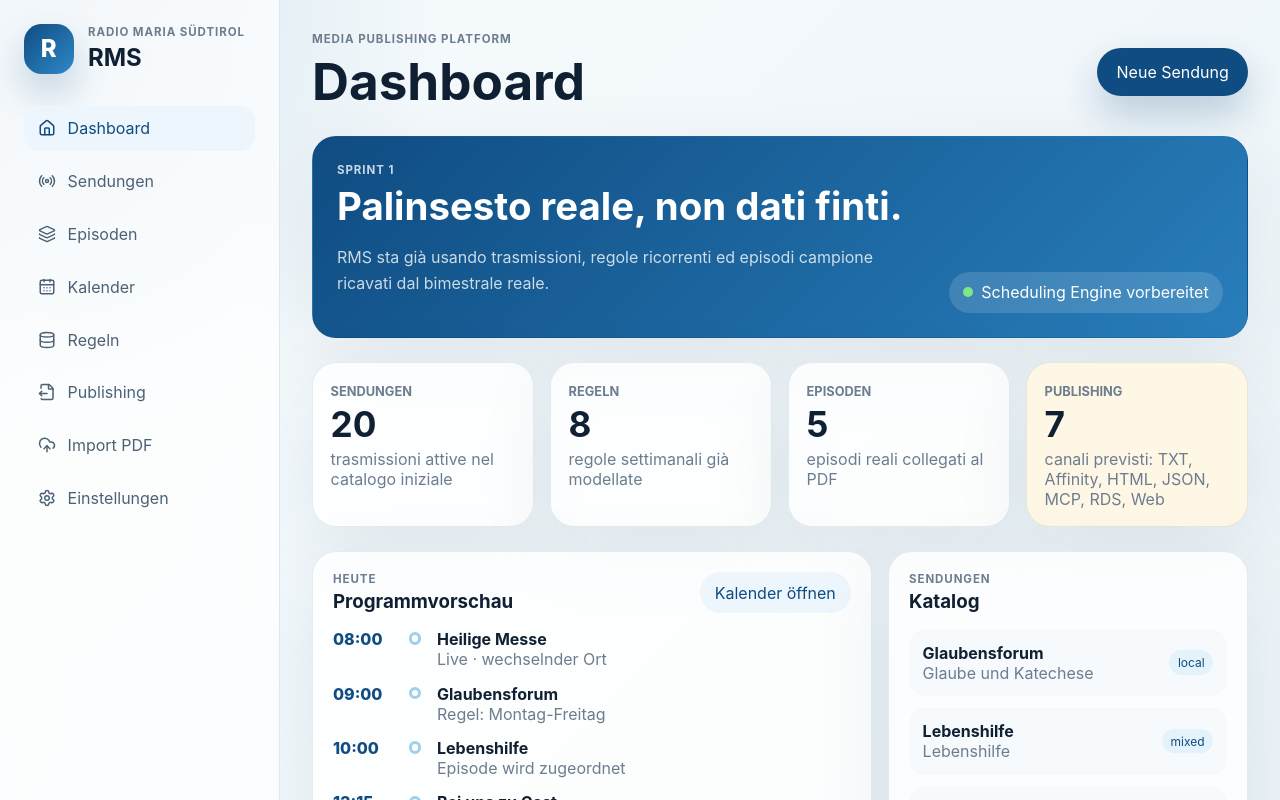
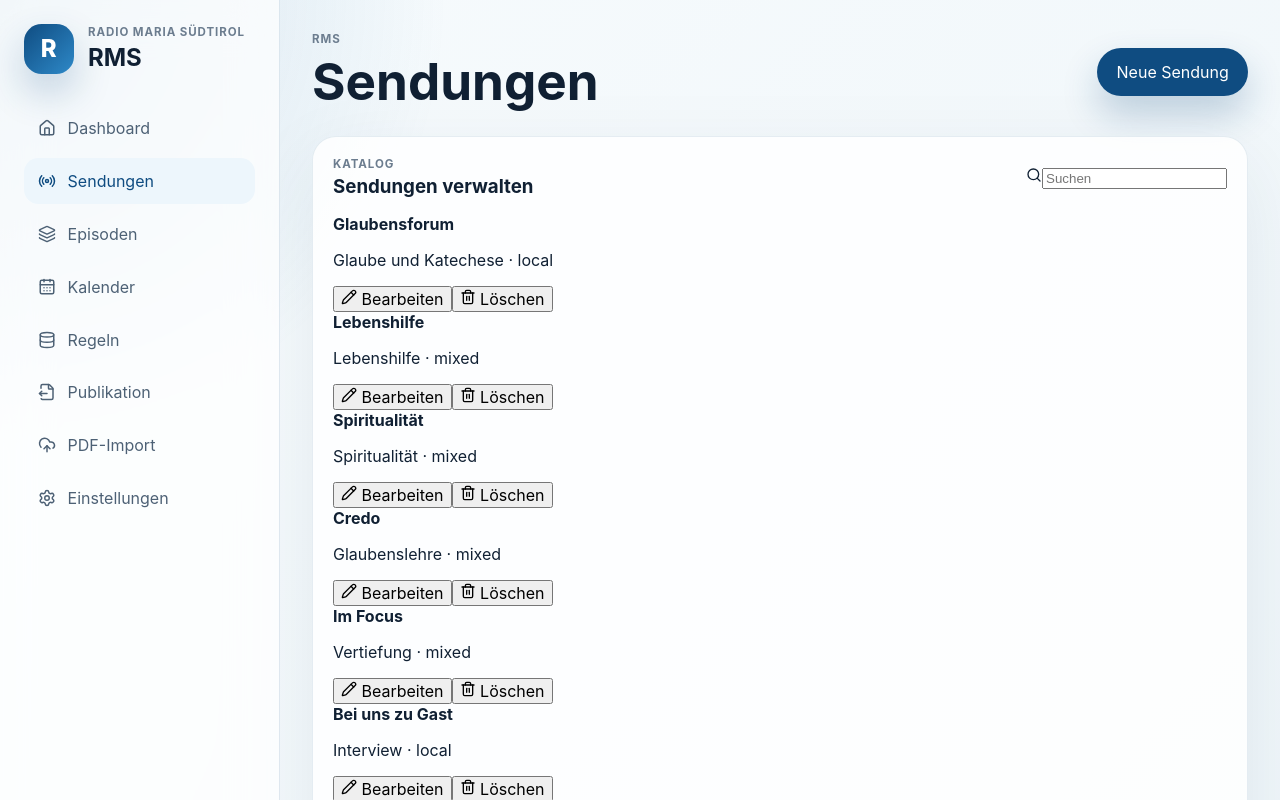
Before and after one commit to Fipodigital/rms, a React (Vite) app: page / in a window 1280 px wide. Both pictures are taken after a click on the button "Sendungen". Shown: the top 800 px of the page. Built offline with nearby package versions, Linux system fonts and the light colour scheme.

Commit message:
app: make RMS interface functional

```diff
--- a/src/App.tsx
+++ b/src/App.tsx
@@ -1,29 +1,142 @@
-import { CalendarDays, Database, FileOutput, Home, Layers3, Radio, Settings, Sparkles, UploadCloud } from 'lucide-react'
-import { episodes, scheduleRules, sendungen } from './data/seed'
+import { useEffect, useMemo, useState } from 'react'
+import { CalendarDays, Database, Download, FileOutput, Home, Layers3, Pencil, Radio, Save, Search, Settings, Trash2, UploadCloud } from 'lucide-react'
+import { episodes, scheduleRules, sendungen as seedSendungen, type Sendung } from './data/seed'
 
-const navigation = [
-  { label: 'Dashboard', icon: Home, active: true },
+type Page = 'Dashboard' | 'Sendungen' | 'Episoden' | 'Kalender' | 'Regeln' | 'Publikation' | 'PDF-Import' | 'Einstellungen'
+
+type SendungForm = Omit<Sendung, 'id'> & { id?: string }
+
+const navigation: { label: Page; icon: typeof Home }[] = [
+  { label: 'Dashboard', icon: Home },
   { label: 'Sendungen', icon: Radio },
   { label: 'Episoden', icon: Layers3 },
   { label: 'Kalender', icon: CalendarDays },
   { label: 'Regeln', icon: Database },
-  { label: 'Publishing', icon: FileOutput },
-  { label: 'Import PDF', icon: UploadCloud },
+  { label: 'Publikation', icon: FileOutput },
+  { label: 'PDF-Import', icon: UploadCloud },
   { label: 'Einstellungen', icon: Settings },
 ]
 
-const todaySchedule = [
-  { time: '08:00', title: 'Heilige Messe', meta: 'Live · wechselnder Ort' },
-  { time: '09:00', title: 'Glaubensforum', meta: 'Regel: Montag-Freitag' },
-  { time: '10:00', title: 'Lebenshilfe', meta: 'Episode wird zugeordnet' },
-  { time: '13:15', title: 'Bei uns zu Gast', meta: 'Interview / lokale Sendung' },
-  { time: '14:00', title: 'Spiritualität', meta: 'Standard-Slot' },
-  { time: '20:30', title: 'Credo', meta: 'Abendprogramm' },
+const emptyForm: SendungForm = {
+  title: '',
+  category: '',
+  language: 'de',
+  source: 'local',
+  active: true,
+}
+
+const heute = [
+  { time: '08:00', title: 'Heilige Messe', meta: 'Live' },
+  { time: '09:00', title: 'Glaubensforum', meta: 'Montag bis Freitag' },
+  { time: '10:00', title: 'Lebenshilfe', meta: 'außer Mittwoch' },
+  { time: '13:15', title: 'Bei uns zu Gast', meta: 'Montag' },
+  { time: '14:00', title: 'Spiritualität', meta: 'Standardplatz' },
+  { time: '20:30', title: 'Credo', meta: 'Dienstag bis Freitag' },
 ]
 
+function createId(title: string) {
+  const slug = title
+    .toLowerCase()
+    .normalize('NFD')
+    .replace(/[\u0300-\u036f]/g, '')
+    .replace(/[^a-z0-9]+/g, '_')
+    .replace(/^_+|_+$/g, '')
+  return `snd_${slug || Date.now()}`
+}
+
+function downloadText(filename: string, text: string) {
+  const blob = new Blob([text], { type: 'text/plain;charset=utf-8' })
+  const url = URL.createObjectURL(blob)
+  const link = document.createElement('a')
+  link.href = url
+  link.download = filename
+  document.body.appendChild(link)
+  link.click()
+  link.remove()
+  URL.revokeObjectURL(url)
+}
+
 export function App() {
+  const [page, setPage] = useState<Page>('Dashboard')
+  const [query, setQuery] = useState('')
+  const [sendungen, setSendungen] = useState<Sendung[]>(() => {
+    const saved = localStorage.getItem('rms.sendungen')
+    return saved ? JSON.parse(saved) as Sendung[] : seedSendungen
+  })
+  const [form, setForm] = useState<SendungForm>(emptyForm)
+  const [message, setMessage] = useState('')
+
+  useEffect(() => {
+    localStorage.setItem('rms.sendungen', JSON.stringify(sendungen))
+  }, [sendungen])
+
+  const filteredSendungen = useMemo(() => {
+    const value = query.trim().toLowerCase()
+    if (!value) return sendungen
+    return sendungen.filter((item) =>
+      `${item.title} ${item.category} ${item.source}`.toLowerCase().includes(value),
+    )
+  }, [query, sendungen])
+
+  const activeSendungen = sendungen.filter((sendung) => sendung.active).length
   const activeRules = scheduleRules.filter((rule) => rule.active).length
-  const activeSendungen = sendungen.filter((sendung) => sendung.active).length
+
+  function resetForm() {
+    setForm(emptyForm)
+    setMessage('')
+  }
+
+  function editSendung(sendung: Sendung) {
+    setForm(sendung)
+    setPage('Sendungen')
+    setMessage('Sendung wird bearbeitet.')
+  }
+
+  function deleteSendung(id: string) {
+    setSendungen((items) => items.filter((item) => item.id !== id))
+    if (form.id === id) resetForm()
+    setMessage('Sendung gelöscht.')
+  }
+
+  function saveSendung() {
+    if (!form.title.trim()) {
+      setMessage('Bitte einen Titel eingeben.')
+      return
+    }
+
+    const next: Sendung = {
+      id: form.id || createId(form.title),
+      title: form.title.trim(),
+      category: form.category.trim() || 'Ohne Kategorie',
+      language: form.language,
+      source: form.source || 'local',
+      active: form.active,
+    }
+
+    setSendungen((items) => {
+      const exists = items.some((item) => item.id === next.id)
+      return exists ? items.map((item) => item.id === next.id ? next : item) : [next, ...items]
+    })
+    setForm(emptyForm)
+    setMessage('Sendung gespeichert.')
+  }
+
+  function exportProgram() {
+    const lines = [
+      'RADIO MARIA SÜDTIROL',
+      'Programmvorschau',
+      '',
+      ...heute.map((item) => `${item.time} ${item.title} - ${item.meta}`),
+      '',
+      'Sendungen',
+      ...sendungen.map((item) => `- ${item.title} (${item.category})`),
+    ]
+    downloadText('rms-programm.txt', lines.join('\n'))
+  }
+
+  function exportSendungenJson() {
+    downloadText('rms-sendungen.json', JSON.stringify(sendungen, null, 2))
+  }
 
   return (
     <main className="app-shell">
@@ -40,7 +153,7 @@ export function App() {
           {navigation.map((item) => {
             const Icon = item.icon
             return (
-              <button className={item.active ? 'nav-item active' : 'nav-item'} key={item.label}>
+              <button className={page === item.label ? 'nav-item active' : 'nav-item'} key={item.label} onClick={() => setPage(item.label)}>
                 <Icon size={18} />
                 <span>{item.label}</span>
               </button>
@@ -49,104 +162,117 @@ export function App() {
         </nav>
 
         <div className="sidebar-card">
-          <Sparkles size={20} />
-          <p>Dataset real aus programm.pdf</p>
-          <strong>Nov-Dez 2023</strong>
+          <p>Nächste Ausgabe</p>
+          <strong>November-Dezember</strong>
         </div>
       </aside>
 
       <section className="content-area">
         <header className="topbar">
           <div>
-            <p className="eyebrow">Media Publishing Platform</p>
-            <h2>Dashboard</h2>
+            <p className="eyebrow">RMS</p>
+            <h2>{page}</h2>
           </div>
-          <button className="primary-action">Neue Sendung</button>
+          <button className="primary-action" onClick={() => { setPage('Sendungen'); resetForm() }}>Neue Sendung</button>
         </header>
 
+        {page === 'Dashboard' && (
+          <>
             <section className="hero-panel">
               <div>
-            <p className="eyebrow">Sprint 1</p>
-            <h3>Palinsesto reale, non dati finti.</h3>
-            <p>
-              RMS sta già usando trasmissioni, regole ricorrenti ed episodi campione ricavati dal bimestrale reale.
-            </p>
+                <p className="eyebrow">Aktueller Arbeitsstand</p>
+                <h3>Programmheft November-Dezember</h3>
+                <p>{sendungen.length} Sendungen, {activeRules} Regeln und {episodes.length} Episoden sind vorhanden.</p>
               </div>
-          <div className="hero-status">
-            <span className="status-dot" />
-            Scheduling Engine vorbereitet
-          </div>
+              <button className="hero-action" onClick={() => setPage('Kalender')}>Programm bearbeiten</button>
             </section>
 
             <section className="metric-grid">
-          <article className="metric-card">
-            <span>Sendungen</span>
-            <strong>{activeSendungen}</strong>
-            <p>trasmissioni attive nel catalogo iniziale</p>
-          </article>
-          <article className="metric-card">
-            <span>Regeln</span>
-            <strong>{activeRules}</strong>
-            <p>regole settimanali già modellate</p>
-          </article>
-          <article className="metric-card">
-            <span>Episoden</span>
-            <strong>{episodes.length}</strong>
-            <p>episodi reali collegati al PDF</p>
-          </article>
-          <article className="metric-card accent">
-            <span>Publishing</span>
-            <strong>7</strong>
-            <p>canali previsti: TXT, Affinity, HTML, JSON, MCP, RDS, Web</p>
-          </article>
+              <article className="metric-card"><span>Aktive Sendungen</span><strong>{activeSendungen}</strong><p>im Katalog</p></article>
+              <article className="metric-card"><span>Regeln</span><strong>{activeRules}</strong><p>wiederkehrende Sendeplätze</p></article>
+              <article className="metric-card"><span>Episoden</span><strong>{episodes.length}</strong><p>erfasst</p></article>
+              <article className="metric-card accent"><span>Export</span><strong>TXT</strong><p>funktioniert</p></article>
             </section>
 
             <section className="main-grid">
-          <article className="panel schedule-panel">
+              <ProgramPanel openCalendar={() => setPage('Kalender')} />
+              <SendungPreview sendungen={sendungen} editSendung={editSendung} />
+            </section>
+          </>
+        )}
+
+        {page === 'Sendungen' && (
+          <section className="workspace-grid">
+            <article className="panel">
               <div className="panel-header">
-              <div>
-                <p className="eyebrow">Heute</p>
-                <h3>Programmvorschau</h3>
+                <div><p className="eyebrow">Katalog</p><h3>Sendungen verwalten</h3></div>
+                <div className="search-box"><Search size={16} /><input value={query} onChange={(event) => setQuery(event.target.value)} placeholder="Suchen" /></div>
               </div>
-              <button className="ghost-action">Kalender öffnen</button>
-            </div>
-
-            <div className="timeline">
-              {todaySchedule.map((item) => (
-                <div className="timeline-row" key={`${item.time}-${item.title}`}>
-                  <time>{item.time}</time>
-                  <div className="timeline-node" />
-                  <div>
-                    <strong>{item.title}</strong>
-                    <p>{item.meta}</p>
+              <div className="table-list">
+                {filteredSendungen.map((sendung) => (
+                  <div className="table-row" key={sendung.id}>
+                    <div><strong>{sendung.title}</strong><p>{sendung.category} · {sendung.source}</p></div>
+                    <div className="row-actions">
+                      <button onClick={() => editSendung(sendung)}><Pencil size={16} /> Bearbeiten</button>
+                      <button className="danger" onClick={() => deleteSendung(sendung.id)}><Trash2 size={16} /> Löschen</button>
                     </div>
                   </div>
                 ))}
               </div>
             </article>
 
-          <article className="panel">
-            <div className="panel-header">
-              <div>
-                <p className="eyebrow">Sendungen</p>
-                <h3>Katalog</h3>
-              </div>
-            </div>
-
-            <div className="sendung-list">
-              {sendungen.slice(0, 8).map((sendung) => (
-                <div className="sendung-row" key={sendung.id}>
-                  <div>
-                    <strong>{sendung.title}</strong>
-                    <p>{sendung.category}</p>
-                  </div>
-                  <span>{sendung.source}</span>
-                </div>
-              ))}
-            </div>
+            <article className="panel form-panel">
+              <div className="panel-header"><div><p className="eyebrow">Formular</p><h3>{form.id ? 'Sendung bearbeiten' : 'Neue Sendung'}</h3></div></div>
+              <label>Titel<input value={form.title} onChange={(event) => setForm({ ...form, title: event.target.value })} /></label>
+              <label>Kategorie<input value={form.category} onChange={(event) => setForm({ ...form, category: event.target.value })} /></label>
+              <label>Quelle<input value={form.source} onChange={(event) => setForm({ ...form, source: event.target.value })} /></label>
+              <label>Sprache<select value={form.language} onChange={(event) => setForm({ ...form, language: event.target.value as Sendung['language'] })}><option value="de">Deutsch</option><option value="it">Italienisch</option><option value="multi">Mehrsprachig</option></select></label>
+              <label className="checkbox"><input type="checkbox" checked={form.active} onChange={(event) => setForm({ ...form, active: event.target.checked })} /> Aktiv</label>
+              <div className="form-actions"><button className="primary-action" onClick={saveSendung}><Save size={16} /> Speichern</button><button className="ghost-action" onClick={resetForm}>Zurücksetzen</button></div>
+              {message && <p className="notice">{message}</p>}
             </article>
           </section>
+        )}
+
+        {page === 'Episoden' && <EpisodesPage editSendung={editSendung} />}
+        {page === 'Kalender' && <CalendarPage />}
+        {page === 'Regeln' && <RulesPage />}
+        {page === 'Publikation' && <PublicationPage exportProgram={exportProgram} exportSendungenJson={exportSendungenJson} />}
+        {page === 'PDF-Import' && <ImportPage />}
+        {page === 'Einstellungen' && <SettingsPage resetData={() => { localStorage.removeItem('rms.sendungen'); setSendungen(seedSendungen); setMessage('Daten zurückgesetzt.') }} />}
       </section>
     </main>
   )
 }
+
+function ProgramPanel({ openCalendar }: { openCalendar: () => void }) {
+  return <article className="panel schedule-panel"><div className="panel-header"><div><p className="eyebrow">Heute</p><h3>Programmvorschau</h3></div><button className="ghost-action" onClick={openCalendar}>Kalender öffnen</button></div><div className="timeline">{heute.map((item) => <div className="timeline-row" key={`${item.time}-${item.title}`}><time>{item.time}</time><div className="timeline-node" /><div><strong>{item.title}</strong><p>{item.meta}</p></div></div>)}</div></article>
+}
+
+function SendungPreview({ sendungen, editSendung }: { sendungen: Sendung[]; editSendung: (sendung: Sendung) => void }) {
+  return <article className="panel"><div className="panel-header"><div><p className="eyebrow">Sendungen</p><h3>Katalog</h3></div></div><div className="sendung-list">{sendungen.slice(0, 8).map((sendung) => <button className="sendung-row" key={sendung.id} onClick={() => editSendung(sendung)}><div><strong>{sendung.title}</strong><p>{sendung.category}</p></div><span>{sendung.source}</span></button>)}</div></article>
+}
+
+function EpisodesPage({ editSendung }: { editSendung: (sendung: Sendung) => void }) {
+  return <article className="panel"><div className="panel-header"><div><p className="eyebrow">Episoden</p><h3>Erfasste Episoden</h3></div></div><div className="table-list">{episodes.map((episode) => { const sendung = seedSendungen.find((item) => item.id === episode.sendungId); return <div className="table-row" key={episode.id}><div><strong>{episode.title}</strong><p>{episode.date} · {episode.startTime} · {sendung?.title || 'Sendung'}</p>{episode.speaker && <p>{episode.speaker}</p>}</div>{sendung && <button className="ghost-action" onClick={() => editSendung(sendung)}>Sendung öffnen</button>}</div> })}</div></article>
+}
+
+function CalendarPage() {
+  return <article className="panel"><div className="panel-header"><div><p className="eyebrow">Kalender</p><h3>Wochenansicht</h3></div></div><div className="calendar-grid">{['Montag','Dienstag','Mittwoch','Donnerstag','Freitag','Samstag','Sonntag'].map((day) => <div className="calendar-day" key={day}><strong>{day}</strong>{scheduleRules.filter((rule) => rule.weekdays.includes(day.slice(0,2).toUpperCase().replace('DI','TU').replace('MI','WE').replace('DO','TH').replace('SA','SA').replace('SO','SU'))).slice(0,4).map((rule) => { const sendung = seedSendungen.find((item) => item.id === rule.sendungId); return <p key={rule.id}><b>{rule.startTime}</b> {sendung?.title || rule.title || rule.sendungId}</p> })}</div>)}</div></article>
+}
+
+function RulesPage() {
+  return <article className="panel"><div className="panel-header"><div><p className="eyebrow">Regeln</p><h3>Wiederkehrende Sendeplätze</h3></div></div><div className="table-list">{scheduleRules.map((rule) => { const sendung = seedSendungen.find((item) => item.id === rule.sendungId); return <div className="table-row" key={rule.id}><div><strong>{rule.startTime} · {sendung?.title || rule.title || rule.sendungId}</strong><p>{rule.weekdays.join(', ')} · Priorität {rule.priority}</p></div><span className="tag">{rule.active ? 'Aktiv' : 'Inaktiv'}</span></div> })}</div></article>
+}
+
+function PublicationPage({ exportProgram, exportSendungenJson }: { exportProgram: () => void; exportSendungenJson: () => void }) {
+  return <section className="workspace-grid"><article className="panel"><div className="panel-header"><div><p className="eyebrow">Publikation</p><h3>Export erstellen</h3></div></div><div className="export-actions"><button className="primary-action" onClick={exportProgram}><Download size={16} /> TXT für Programmheft</button><button className="ghost-action" onClick={exportSendungenJson}><Download size={16} /> Sendungen JSON</button></div></article><article className="panel"><h3>Nächste Schritte</h3><p className="muted">Affinity-Export, RDS und HTML werden hier ergänzt.</p></article></section>
+}
+
+function ImportPage() {
+  return <article className="panel"><div className="panel-header"><div><p className="eyebrow">PDF-Import</p><h3>Import vorbereiten</h3></div></div><input type="file" accept="application/pdf" onChange={(event) => alert(event.target.files?.[0] ? `PDF ausgewählt: ${event.target.files[0].name}` : 'Kein PDF ausgewählt')} /><p className="muted">Der echte PDF-Parser wird als nächste Funktion angebunden. Die Dateiauswahl funktioniert bereits.</p></article>
+}
+
+function SettingsPage({ resetData }: { resetData: () => void }) {
+  return <article className="panel"><div className="panel-header"><div><p className="eyebrow">Einstellungen</p><h3>Lokale Daten</h3></div></div><p className="muted">Neue und bearbeitete Sendungen werden im Browser gespeichert.</p><button className="danger-button" onClick={resetData}>Lokale Änderungen zurücksetzen</button></article>
+}
```
Lines whose indentation alone changed are shown as unchanged.
